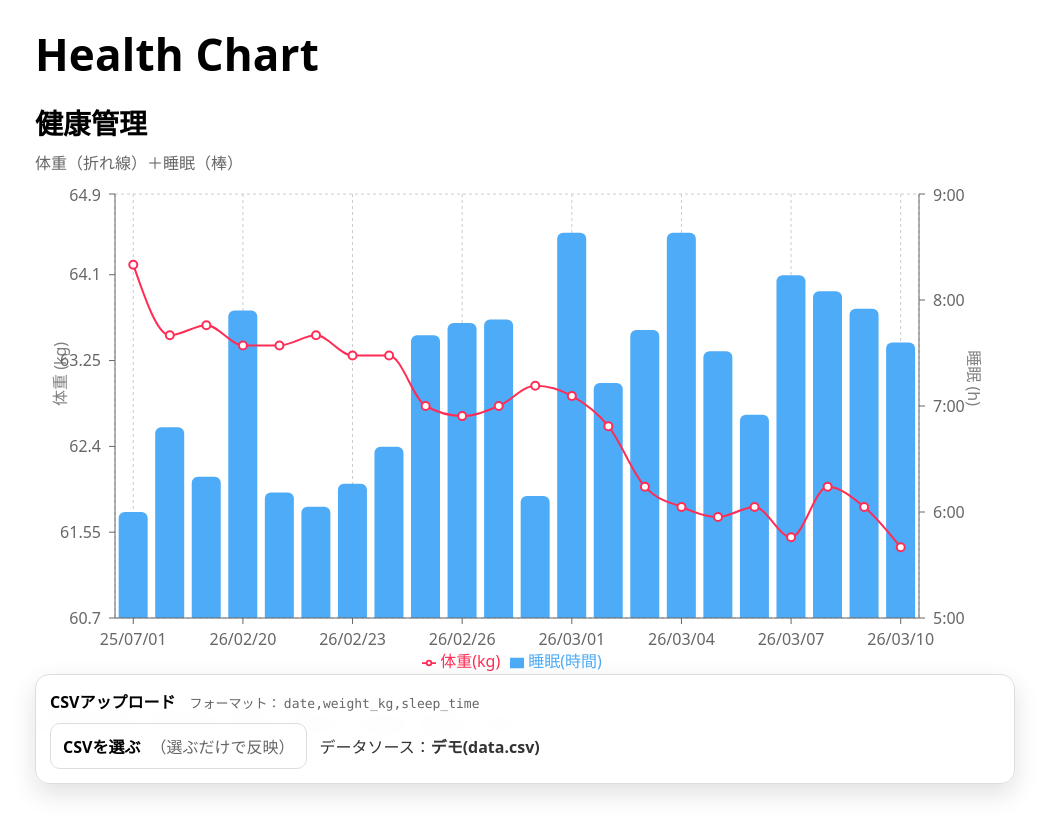
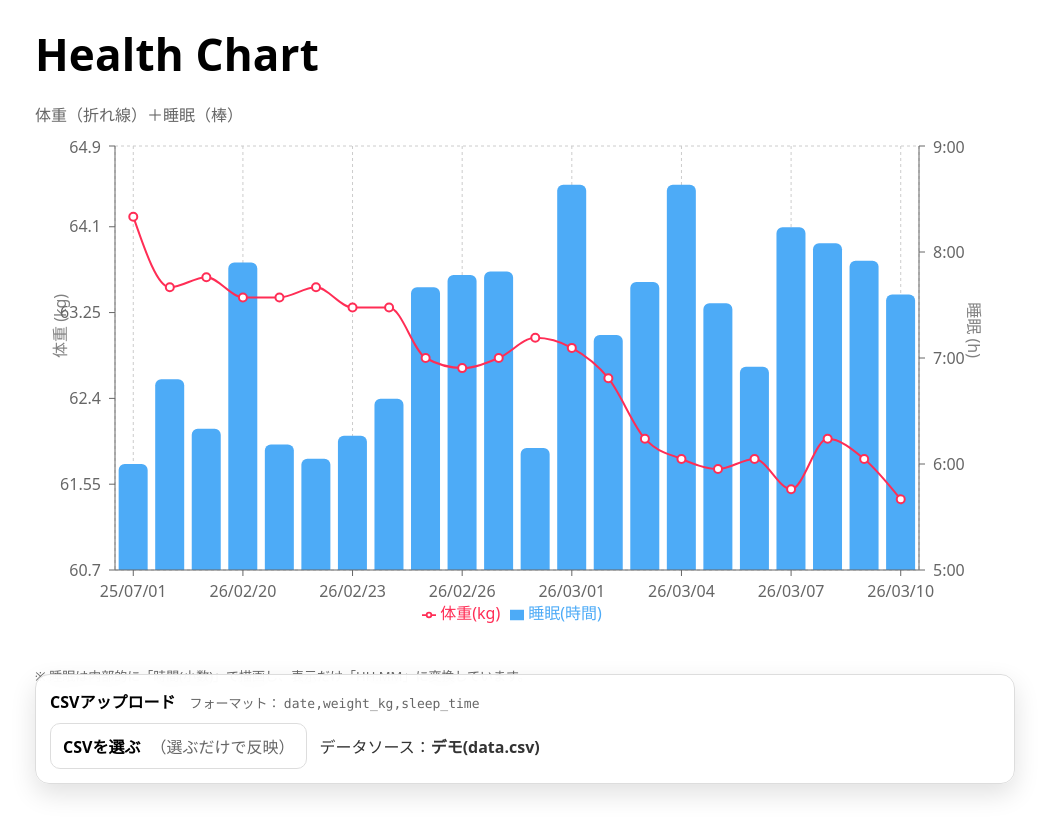
Before and after one commit to peridotan/health-chart, a React (Vite) app: page / in a window 1280 px wide. Shown: the top 836 px of the page, without its empty margins (115-1164 px from the left). Built offline with nearby package versions, Linux system fonts and the light colour scheme.

Commit message:
Update App.jsx

```diff
--- a/src/App.jsx
+++ b/src/App.jsx
@@ -261,7 +261,6 @@ export default function App() {
 
       {/* ✅ 先にグラフ */}
       <div style={{ marginTop: 18 }}>
-        <h2 style={{ margin: "18px 0 8px", fontSize: 28 }}>健康管理</h2>
         <div style={{ color: "#666", marginBottom: 10 }}>体重（折れ線）＋睡眠（棒）</div>
 
         <div style={{ width: "100%", height: 520, background: "#fff", borderRadius: 14 }}>
```
